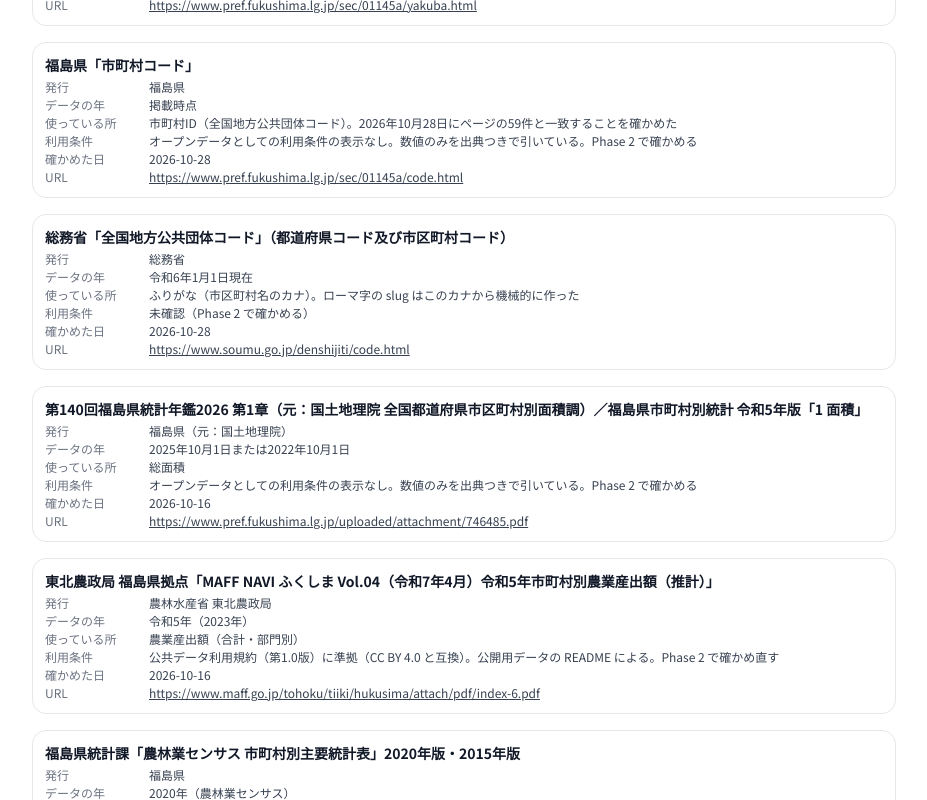
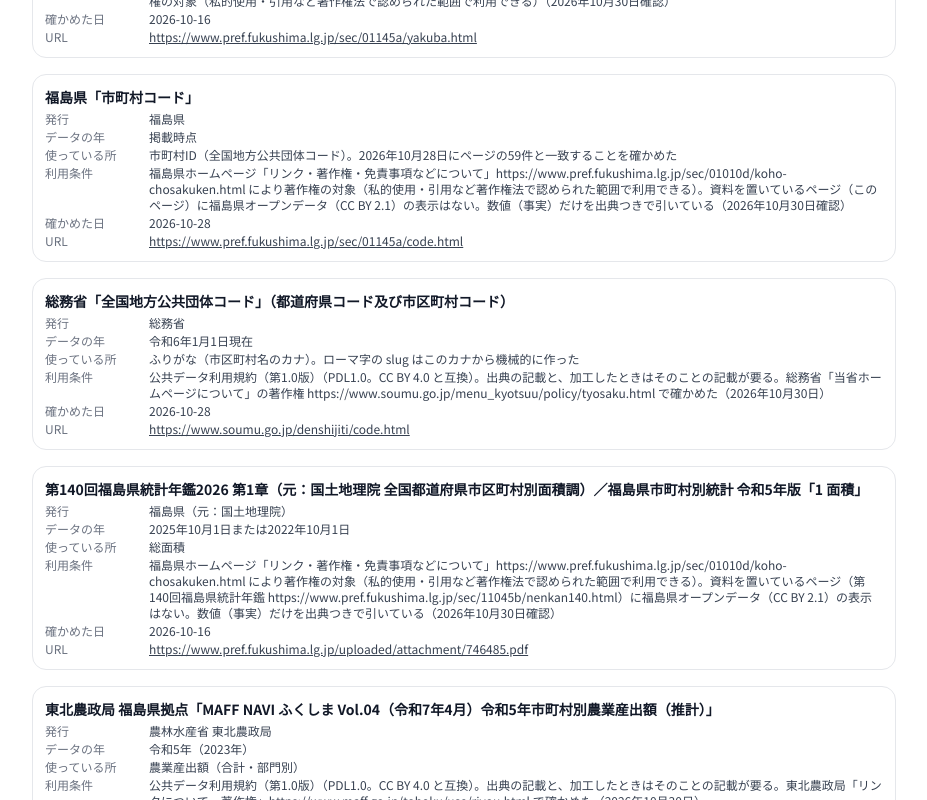
Before and after one commit to oonukisouta643-afk/agri-guide-next, a Next.js app: page /kata/sources in a window 1280 px wide. Shown: the part 420-1220 px from the top of the page, without its empty margins (176-1103 px from the left). Built offline with nearby package versions, Linux system fonts and the light colour scheme; no server answers.

Commit message:
型 Phase 2：出典ごとの利用条件を、各サイトの利用規約のページで確かめた書き方にする
Co-Authored-By: Claude Opus 5.5 <noreply@anthropic.com>

```diff
--- a/src/kata/data/sources.json
+++ b/src/kata/data/sources.json
@@ -6,7 +6,7 @@
     "dataYear": "2026年1月22日更新",
     "url": "https://www.pref.fukushima.lg.jp/sec/01145a/yakuba.html",
     "accessedAt": "2026-10-16",
-    "license": "オープンデータとしての利用条件の表示なし。数値のみを出典つきで引いている。Phase 2 で確かめる",
+    "license": "ページに置かれた一覧のデータファイル（市役所・町村役場一覧）は福島県オープンデータ（CC BY 2.1）。ページの本文は福島県ホームページ「リンク・著作権・免責事項などについて」https://www.pref.fukushima.lg.jp/sec/01010d/koho-chosakuken.html により著作権の対象（私的使用・引用など著作権法で認められた範囲で利用できる）（2026年10月30日確認）",
     "usedFor": "市町村の一覧・地方の区分・公式サイト"
   },
   {
@@ -16,7 +16,7 @@
     "dataYear": "掲載時点",
     "url": "https://www.pref.fukushima.lg.jp/sec/01145a/code.html",
     "accessedAt": "2026-10-28",
-    "license": "オープンデータとしての利用条件の表示なし。数値のみを出典つきで引いている。Phase 2 で確かめる",
+    "license": "福島県ホームページ「リンク・著作権・免責事項などについて」https://www.pref.fukushima.lg.jp/sec/01010d/koho-chosakuken.html により著作権の対象（私的使用・引用など著作権法で認められた範囲で利用できる）。資料を置いているページ（このページ）に福島県オープンデータ（CC BY 2.1）の表示はない。数値（事実）だけを出典つきで引いている（2026年10月30日確認）",
     "usedFor": "市町村ID（全国地方公共団体コード）。2026年10月28日にページの59件と一致することを確かめた"
   },
   {
@@ -26,6 +26,7 @@
     "dataYear": "令和6年1月1日現在",
     "url": "https://www.soumu.go.jp/denshijiti/code.html",
     "accessedAt": "2026-10-28",
+    "license": "公共データ利用規約（第1.0版）（PDL1.0。CC BY 4.0 と互換）。出典の記載と、加工したときはそのことの記載が要る。総務省「当省ホームページについて」の著作権 https://www.soumu.go.jp/menu_kyotsuu/policy/tyosaku.html で確かめた（2026年10月30日）",
     "usedFor": "ふりがな（市区町村名のカナ）。ローマ字の slug はこのカナから機械的に作った"
   },
   {
@@ -35,7 +36,7 @@
     "dataYear": "2025年10月1日または2022年10月1日",
     "url": "https://www.pref.fukushima.lg.jp/uploaded/attachment/746485.pdf",
     "accessedAt": "2026-10-16",
-    "license": "オープンデータとしての利用条件の表示なし。数値のみを出典つきで引いている。Phase 2 で確かめる",
+    "license": "福島県ホームページ「リンク・著作権・免責事項などについて」https://www.pref.fukushima.lg.jp/sec/01010d/koho-chosakuken.html により著作権の対象（私的使用・引用など著作権法で認められた範囲で利用できる）。資料を置いているページ（第140回福島県統計年鑑 https://www.pref.fukushima.lg.jp/sec/11045b/nenkan140.html）に福島県オープンデータ（CC BY 2.1）の表示はない。数値（事実）だけを出典つきで引いている（2026年10月30日確認）",
     "usedFor": "総面積"
   },
   {
@@ -45,7 +46,7 @@
     "dataYear": "令和5年（2023年）",
     "url": "https://www.maff.go.jp/tohoku/tiiki/hukusima/attach/pdf/index-6.pdf",
     "accessedAt": "2026-10-16",
-    "license": "公共データ利用規約（第1.0版）に準拠（CC BY 4.0 と互換）。公開用データの README による。Phase 2 で確かめ直す",
+    "license": "公共データ利用規約（第1.0版）（PDL1.0。CC BY 4.0 と互換）。出典の記載と、加工したときはそのことの記載が要る。東北農政局「リンクについて・著作権」https://www.maff.go.jp/tohoku/use/riyou.html で確かめた（2026年10月30日）",
     "usedFor": "農業産出額（合計・部門別）"
   },
   {
@@ -55,7 +56,7 @@
     "dataYear": "2020年（農林業センサス）",
     "url": "https://www.pref.fukushima.lg.jp/uploaded/attachment/484291.pdf",
     "accessedAt": "2026-10-16",
-    "license": "オープンデータとしての利用条件の表示なし。数値のみを出典つきで引いている。Phase 2 で確かめる",
+    "license": "福島県ホームページ「リンク・著作権・免責事項などについて」https://www.pref.fukushima.lg.jp/sec/01010d/koho-chosakuken.html により著作権の対象（私的使用・引用など著作権法で認められた範囲で利用できる）。資料を置いているページ（2020年農林業センサス農林業経営体調査結果 https://www.pref.fukushima.lg.jp/sec/11045b/nourin2020.html）に福島県オープンデータ（CC BY 2.1）の表示はない。数値（事実）だけを出典つきで引いている（2026年10月30日確認）",
     "usedFor": "経営耕地面積"
   },
   {
@@ -65,7 +66,7 @@
     "dataYear": "2020年（農林業センサス）",
     "url": "https://www.maff.go.jp/tohoku/stinfo/deta/attach/pdf/tizu-29.pdf",
     "accessedAt": "2026-10-16",
-    "license": "公共データ利用規約（第1.0版）に準拠（CC BY 4.0 と互換）。公開用データの README による。Phase 2 で確かめ直す",
+    "license": "公共データ利用規約（第1.0版）（PDL1.0。CC BY 4.0 と互換）。出典の記載と、加工したときはそのことの記載が要る。東北農政局「リンクについて・著作権」https://www.maff.go.jp/tohoku/use/riyou.html で確かめた（2026年10月30日）",
     "usedFor": "基幹的農業従事者の平均年齢"
   },
   {
@@ -75,7 +76,7 @@
     "dataYear": "2020年（農林業センサス）",
     "url": "https://www.maff.go.jp/tohoku/stinfo/deta/attach/pdf/tizu-15.pdf",
     "accessedAt": "2026-10-16",
-    "license": "公共データ利用規約（第1.0版）に準拠（CC BY 4.0 と互換）。公開用データの README による。Phase 2 で確かめ直す",
+    "license": "公共データ利用規約（第1.0版）（PDL1.0。CC BY 4.0 と互換）。出典の記載と、加工したときはそのことの記載が要る。東北農政局「リンクについて・著作権」https://www.maff.go.jp/tohoku/use/riyou.html で確かめた（2026年10月30日）",
     "usedFor": "後継者を確保している経営体の割合"
   },
   {
@@ -85,7 +86,7 @@
     "dataYear": "2026年3月末",
     "url": "https://www.maff.go.jp/tohoku/keiei/nouti_seisaku/noutisyuuseki/attach/pdf/index-30.pdf",
     "accessedAt": "2026-10-16",
-    "license": "公共データ利用規約（第1.0版）に準拠（CC BY 4.0 と互換）。公開用データの README による。Phase 2 で確かめ直す",
+    "license": "公共データ利用規約（第1.0版）（PDL1.0。CC BY 4.0 と互換）。出典の記載と、加工したときはそのことの記載が要る。東北農政局「リンクについて・著作権」https://www.maff.go.jp/tohoku/use/riyou.html で確かめた（2026年10月30日）",
     "usedFor": "担い手への農地集積率"
   },
   {
@@ -95,7 +96,7 @@
     "dataYear": "平年値（1991〜2020年）",
     "url": "https://www.data.jma.go.jp/stats/etrn/",
     "accessedAt": "2026-10-16",
-    "license": "公共データ利用規約（第1.0版）に準拠（CC BY 4.0 と互換）。公開用データの README による。Phase 2 で確かめ直す",
+    "license": "公共データ利用規約（第1.0版）（PDL1.0。CC BY 4.0 と互換）。出典の記載と、加工したときはそのことの記載が要る。気象庁「利用規約」https://www.jma.go.jp/jma/kishou/info/coment.html で確かめた（2026年10月30日）",
     "usedFor": "年平均気温・年降水量・日照時間・最深積雪"
   },
   {
@@ -105,7 +106,7 @@
     "dataYear": "登録日は産品ごと",
     "url": "https://www.maff.go.jp/j/shokusan/gi_act/register/",
     "accessedAt": "2026-10-16",
-    "license": "公共データ利用規約（第1.0版）に準拠（CC BY 4.0 と互換）。公開用データの README による。Phase 2 で確かめ直す",
+    "license": "公共データ利用規約（第1.0版）（PDL1.0。CC BY 4.0 と互換）。出典の記載と、加工したときはそのことの記載が要る。農林水産省「リンクについて・著作権」https://www.maff.go.jp/j/use/link.html で確かめた（2026年10月30日）。GIマークの表示は地理的表示法による制約があり、この型では使っていない",
     "usedFor": "産地の目印（GI）"
   },
   {
@@ -115,7 +116,7 @@
     "dataYear": "2026年8月3日現在",
     "url": "https://www.maff.go.jp/tohoku/seisan/yasai/shiteisanchi/list_fu.html",
     "accessedAt": "2026-10-16",
-    "license": "公共データ利用規約（第1.0版）に準拠（CC BY 4.0 と互換）。公開用データの README による。Phase 2 で確かめ直す",
+    "license": "公共データ利用規約（第1.0版）（PDL1.0。CC BY 4.0 と互換）。出典の記載と、加工したときはそのことの記載が要る。東北農政局「リンクについて・著作権」https://www.maff.go.jp/tohoku/use/riyou.html で確かめた（2026年10月30日）",
     "usedFor": "産地の目印（野菜指定産地）"
   },
   {
@@ -125,7 +126,7 @@
     "dataYear": "令和8年3月（案）",
     "url": "https://www.pref.fukushima.lg.jp/uploaded/attachment/724548.pdf",
     "accessedAt": "2026-10-16",
-    "license": "オープンデータとしての利用条件の表示なし。数値のみを出典つきで引いている。Phase 2 で確かめる",
+    "license": "福島県ホームページ「リンク・著作権・免責事項などについて」https://www.pref.fukushima.lg.jp/sec/01010d/koho-chosakuken.html により著作権の対象（私的使用・引用など著作権法で認められた範囲で利用できる）。資料を置いているページは見つけられず、オープンデータの表示があるかは確かめられていない。数値（事実）だけを出典つきで引いている（2026年10月30日確認）",
     "usedFor": "産地の目印（果樹産地協議会）、品目ページの主な産地"
   },
   {
@@ -135,7 +136,7 @@
     "dataYear": "2021年3月",
     "url": "https://www.pref.fukushima.lg.jp/uploaded/attachment/482916.pdf",
     "accessedAt": "2026-10-16",
-    "license": "オープンデータとしての利用条件の表示なし。数値のみを出典つきで引いている。Phase 2 で確かめる",
+    "license": "福島県ホームページ「リンク・著作権・免責事項などについて」https://www.pref.fukushima.lg.jp/sec/01010d/koho-chosakuken.html により著作権の対象（私的使用・引用など著作権法で認められた範囲で利用できる）。資料を置いているページは見つけられず、オープンデータの表示があるかは確かめられていない。数値（事実）だけを出典つきで引いている（2026年10月30日確認）",
     "usedFor": "産地の目印（その他のブランド）"
   },
   {
@@ -145,7 +146,7 @@
     "dataYear": "令和5年5月10日",
     "url": "https://www.pref.fukushima.lg.jp/uploaded/attachment/575229.pdf",
     "accessedAt": "2026-10-16",
-    "license": "オープンデータとしての利用条件の表示なし。数値のみを出典つきで引いている。Phase 2 で確かめる",
+    "license": "福島県ホームページ「リンク・著作権・免責事項などについて」https://www.pref.fukushima.lg.jp/sec/01010d/koho-chosakuken.html により著作権の対象（私的使用・引用など著作権法で認められた範囲で利用できる）。資料を置いているページは見つけられず、オープンデータの表示があるかは確かめられていない。数値（事実）だけを出典つきで引いている（2026年10月30日確認）",
     "usedFor": "産地の目印（地域団体商標）"
   },
   {
@@ -155,7 +156,7 @@
     "dataYear": "令和8年度調査（2026年9月15日公表）",
     "url": "https://www.pref.fukushima.lg.jp/sec/36021c/sinkisyunou07.html",
     "accessedAt": "2026-10-16",
-    "license": "オープンデータとしての利用条件の表示なし。数値のみを出典つきで引いている。Phase 2 で確かめる",
+    "license": "福島県ホームページ「リンク・著作権・免責事項などについて」https://www.pref.fukushima.lg.jp/sec/01010d/koho-chosakuken.html により著作権の対象（私的使用・引用など著作権法で認められた範囲で利用できる）。資料を置いているページ（令和7年度の新規就農者数について https://www.pref.fukushima.lg.jp/sec/36021c/sinkisyunou07.html。令和8年度の資料を置いているページは見つけられていない）に福島県オープンデータ（CC BY 2.1）の表示はない。数値（事実）だけを出典つきで引いている（2026年10月30日確認）",
     "usedFor": "地方別の新規就農者数"
   },
   {
@@ -165,7 +166,7 @@
     "dataYear": "令和8年3月",
     "url": "https://www.pref.fukushima.lg.jp/uploaded/attachment/737680.pdf",
     "accessedAt": "2026-10-16",
-    "license": "オープンデータとしての利用条件の表示なし。数値のみを出典つきで引いている。Phase 2 で確かめる",
+    "license": "福島県ホームページ「リンク・著作権・免責事項などについて」https://www.pref.fukushima.lg.jp/sec/01010d/koho-chosakuken.html により著作権の対象（私的使用・引用など著作権法で認められた範囲で利用できる）。資料を置いているページ（福島県果樹農業振興計画 https://www.pref.fukushima.lg.jp/sec/36035c/kajushinkou.html）に福島県オープンデータ（CC BY 2.1）の表示はない。数値（事実）だけを出典つきで引いている（2026年10月30日確認）",
     "usedFor": "果樹の成園10aあたりの収量・労働時間"
   },
   {
@@ -175,7 +176,7 @@
     "dataYear": "令和4年版と推定",
     "url": "https://www.pref.nagano.lg.jp/nogi/keiei/documents/r4keieishihyoulist.pdf",
     "accessedAt": "2026-10-16",
-    "license": "オープンデータとしての利用条件の表示なし。数値のみを出典つきで引いている。Phase 2 で確かめる",
+    "license": "長野県「このサイトの考え方」の著作権 https://www.pref.nagano.lg.jp/koho/kensei/koho/homepage/riyo.html により著作権の対象（私的使用・引用など著作権法で認められた範囲で利用できる）。資料を置いているページ https://www.pref.nagano.lg.jp/nogi/keiei/keiei_list.html にオープンデータの表示はない。数値（事実）だけを出典つきで引いている（2026年10月30日確認）",
     "usedFor": "果樹の単価・経営費（福島県の果樹の経営指標が見つからないため仮に使用。福島の値ではない）"
   },
   {
```
Also changed, not shown: scripts/kata/import.mjs (+33 -20 lines).
